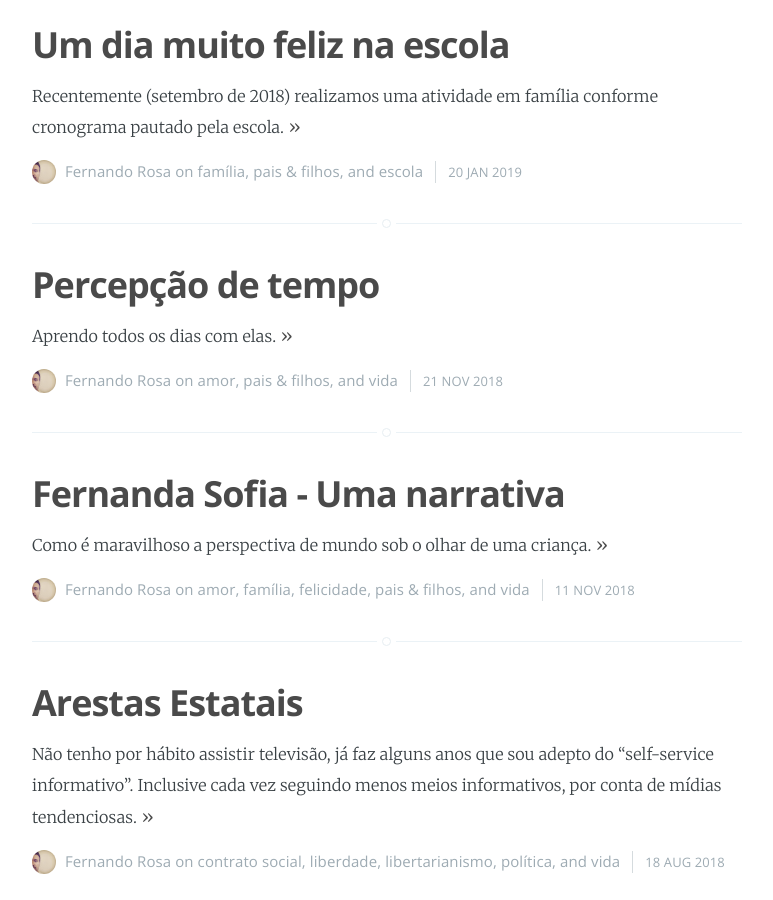
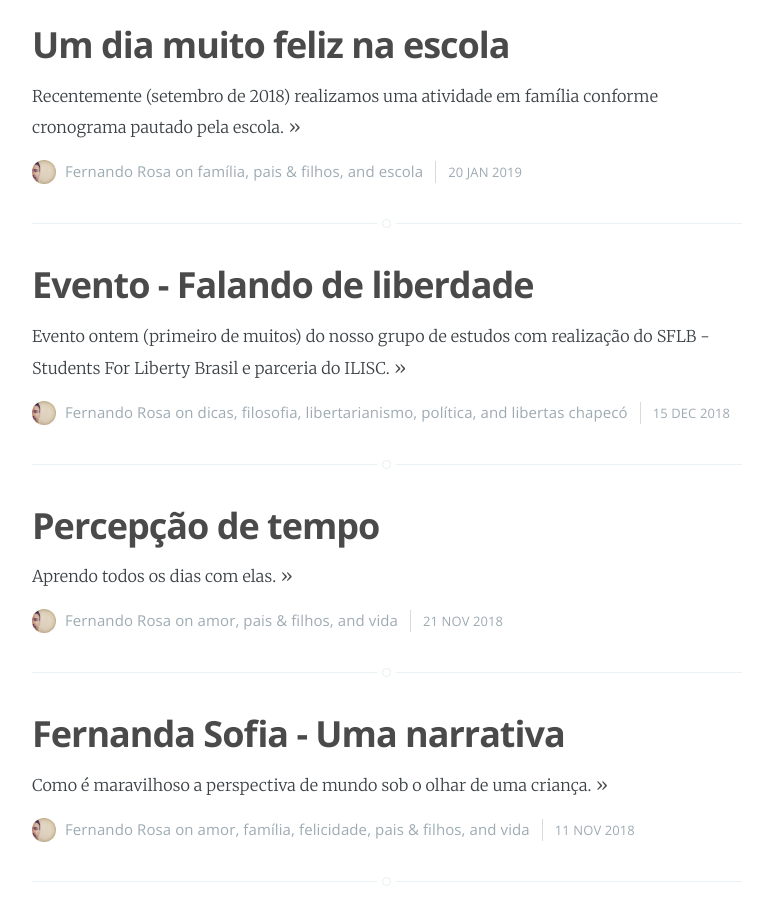
Before and after one commit to libnando/libnando.github.io, a Jekyll site: the page built from index.html, in a window 1280 px wide and 900 px high, scrolled down 3156 px. Shown: the whole window, without its empty margins (253-1026 px from the left). Built offline with Jekyll 4.4.1, drawn with Linux system fonts in a browser that asks for light colours; the list of posts is cut into pages by our own code.

Commit message:
feat: added older posts

```diff
--- /dev/null
+++ b/_posts/2018-12-15-falando-de-liberdade.markdown
@@ -0,0 +1,16 @@
+---
+layout: post
+title:  "Evento - Falando de liberdade"
+date:   2018-12-15 21:15:00
+tags : [dicas, filosofia, libertarianismo, política, libertas chapecó]
+---
+
+Evento ontem (primeiro de muitos) do nosso grupo de estudos com realização do SFLB - Students For Liberty Brasil e parceria do ILISC.
+
+Foi demais! o/ ❤.
+
+![Libertas Chapecó - Falando de liberdade](/assets/images/posts/2018/12/FB_IMG_1746931347723.jpg)
+
+![Libertas Chapecó - Falando de liberdade](/assets/images/posts/2018/12/FB_IMG_1746931376075.jpg)
+
+![Libertas Chapecó - Falando de liberdade](/assets/images/posts/2018/12/FB_IMG_1746931379129.jpg)
```
Also changed, not shown: _posts/2016-06-09-infancia-feliz.markdown (added, +10 -0 lines), _posts/2016-06-25-governozinho-danadis.markdown (+1 -1 lines), _posts/2017-07-29-legiao-urbana.markdown (added, +40 -0 lines), _posts/2018-03-04-amor-nao-se-explica.markdown (added, +10 -0 lines), _posts/2018-03-04-gratidao.markdown (added, +14 -0 lines), _posts/2018-08-11-libertas-chapeco-o-inicio.markdown (added, +12 -0 lines), assets/images/posts/2016/06/FB_IMG_1746931692232.jpg (added), assets/images/posts/2018/01/FB_IMG_1746932169853.jpg (added), assets/images/posts/2018/04/FB_IMG_1746931894859.jpg (added), assets/images/posts/2018/08/FB_IMG_1746931252688.jpg (added), assets/images/posts/2018/08/FB_IMG_1746931266855.jpg (added), assets/images/posts/2018/12/FB_IMG_1746931347723.jpg (added), assets/images/posts/2018/12/FB_IMG_1746931376075.jpg (added), assets/images/posts/2018/12/FB_IMG_1746931379129.jpg (added).
